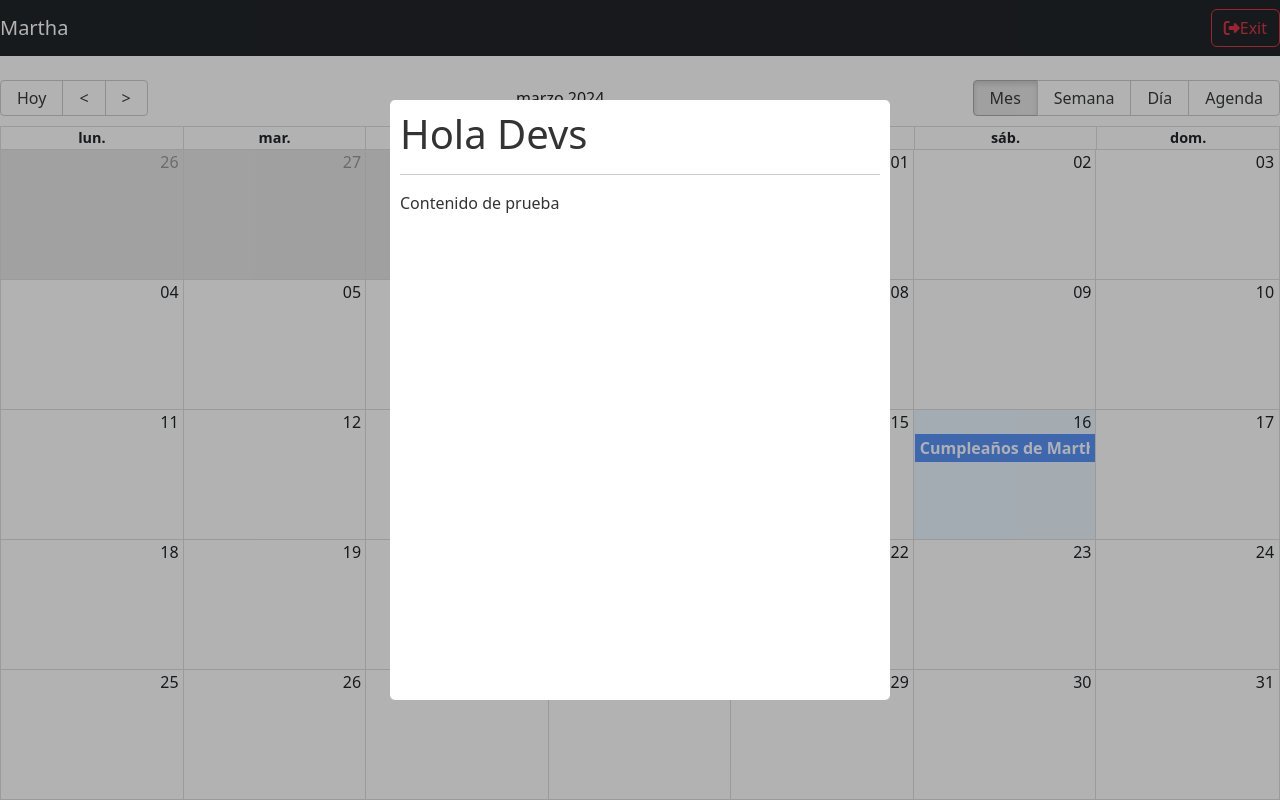
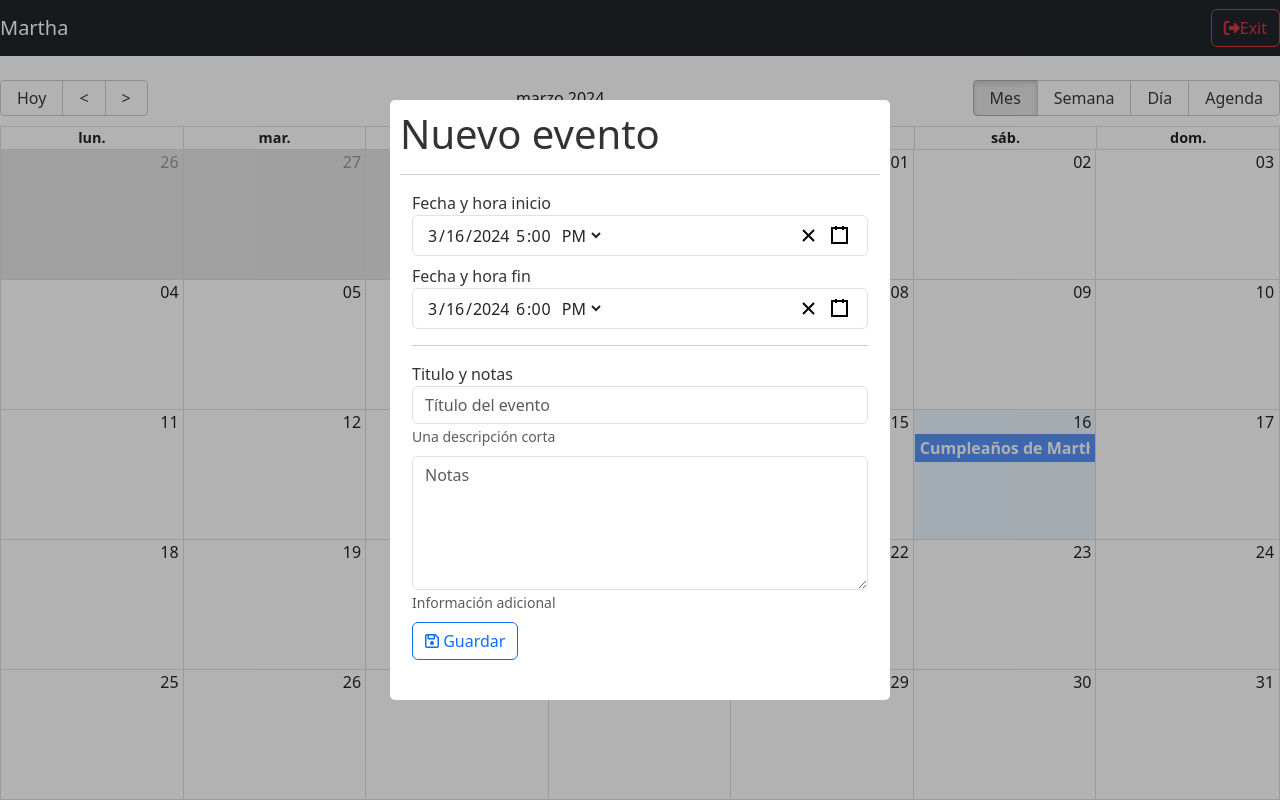
Before and after one commit to hall9zeha/JavaScriptProjects-2, a React app in the folder 06-calendar-app/: page /calendar in a window 1280 px wide. Built offline with nearby package versions, Linux system fonts and the light colour scheme.

Commit message:
Added modal form content and date picker

```diff
--- a/06-calendar-app/package.json
+++ b/06-calendar-app/package.json
@@ -9,6 +9,7 @@
     "moment": "^2.30.1",
     "react": "^18.2.0",
     "react-big-calendar": "^1.11.2",
+    "react-datetime-picker": "^5.6.0",
     "react-dom": "^18.2.0",
     "react-intl": "^6.6.2",
     "react-modal": "^3.16.1",
--- a/06-calendar-app/src/calendar/CalendarModal.js
+++ b/06-calendar-app/src/calendar/CalendarModal.js
@@ -1,5 +1,12 @@
+import moment from 'moment';
 import React, { useState } from 'react'
+
+import 'react-datetime-picker/dist/DateTimePicker.css';
+import 'react-calendar/dist/Calendar.css';
+import 'react-clock/dist/Clock.css';
 import Modal from 'react-modal'
+import DateTimePicker from 'react-datetime-picker';
+
 
 const customStyles = {
     content: {
@@ -13,16 +20,26 @@ const customStyles = {
   };
 
 Modal.setAppElement('#root');
+const nowDate =  moment().minutes(0).seconds(0).add(1,'hours')
+const nowDatePlus = nowDate.clone().add(1,'hours')
 
 export const CalendarModal = () => {
-    const  [isOpen, setIsOpen] = useState(true)
+    const [dateStart, setDateStart] = useState(nowDate.toDate())
+    const [dateEnd, setDateEnd] = useState(nowDatePlus.toDate())
+
     const closeModal = ()=>{
-        setIsOpen(false)
+
     }
-
+    //Al escoger una fecha en el datepicker la capturamos con esta función
+    const handleStartDateChange = (e)=>{
+      setDateStart(e)
+    }
+    const handleEndDateChange = (e)=>{
+      setDateEnd(e)
+    }
   return (
     <Modal
-        isOpen={isOpen}
+        isOpen={true}
         // onAfterOpen={afterOpenModal}
         onRequestClose={closeModal}
         style={customStyles}
@@ -30,9 +47,61 @@ export const CalendarModal = () => {
         overlayClassName='modal-fondo'
         closeTimeoutMS={200}
         >
-            <h1>Hola Devs</h1>
-            <hr/>
-            <span>Contenido de prueba</span>
+        <h1> Nuevo evento </h1>
+        <hr />
+        <form className="container">
+
+            <div className="form-group mb-2">
+                <label>Fecha y hora inicio</label>
+                <DateTimePicker
+                    onChange={handleStartDateChange}
+                    value={dateStart}
+                    className='form-control'/>
+            </div>
+
+            <div className="form-group mb-2">
+                <label>Fecha y hora fin</label>
+                <DateTimePicker
+                    onChange={handleEndDateChange}
+                    value={dateEnd}
+                    //La fecha inicial no debe ser mayor que dateEnd, lo validamos con minDate
+                    minDate={dateStart}
+                    className='form-control'/>
+            </div>
+
+            <hr />
+            <div className="form-group mb-2">
+                <label>Titulo y notas</label>
+                <input
+                    type="text"
+                    className="form-control"
+                    placeholder="Título del evento"
+                    name="title"
+                    autoComplete="off"
+                />
+                <small id="emailHelp" className="form-text text-muted">Una descripción corta</small>
+            </div>
+
+            <div className="form-group mb-2">
+                <textarea
+                    type="text"
+                    className="form-control"
+                    placeholder="Notas"
+                    rows="5"
+                    name="notes"
+                ></textarea>
+                <small id="emailHelp" className="form-text text-muted">Información adicional</small>
+            </div>
+
+            <button
+                type="submit"
+                className="btn btn-outline-primary btn-block"
+            >
+                <i className="far fa-save"></i>
+                <span> Guardar</span>
+            </button>
+
+        </form>
     </Modal>
   )
 }
--- a/06-calendar-app/src/styles.css
+++ b/06-calendar-app/src/styles.css
@@ -50,3 +50,11 @@ html, body{
     outline: none;
     padding: 10px;
 }
+/*Date picker*/
+
+.react-datetime-picker input:focus{
+    outline:none
+}
+.react-datetime-picker__wrapper{
+    border:0px solid gray !important;
+}
```
